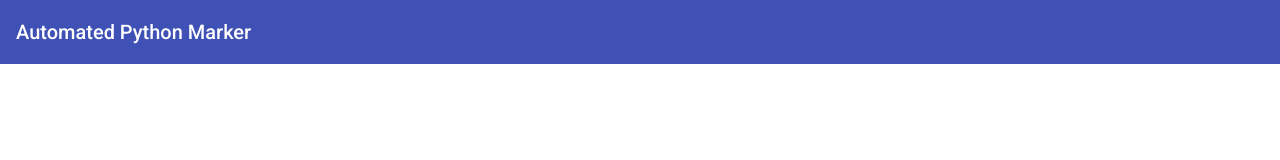
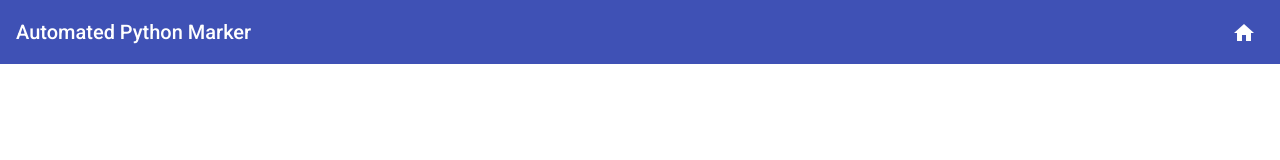
Before and after one commit to EMHodges/markerWebsite, an Angular app: page /upload in a window 1280 px wide. Shown: the top 160 px of the page. Built offline with nearby package versions, Linux system fonts and the light colour scheme.

Commit message:
adding home button to toolbar

```diff
--- a/src/app/app.component.html
+++ b/src/app/app.component.html
@@ -1,4 +1,8 @@
 <mat-toolbar color="primary">
   <span>Automated Python Marker</span>
+  <span class="example-fill-remaining-space"></span>
+  <button class="home-button" (click)="goToHomepage()" mat-icon-button>
+    <mat-icon>home</mat-icon>
+  </button>
 </mat-toolbar>
 <router-outlet></router-outlet>
--- a/src/app/app.component.scss
+++ b/src/app/app.component.scss
@@ -0,0 +1,17 @@
+.home-button {
+
+    justify-content: right;
+    align-items: right;
+
+}
+
+.mat-toolbar {
+    display: flex;
+    flex-wrap: wrap;
+}
+
+.example-fill-remaining-space {
+    // This fills the remaining space, by using flexbox.
+    // Every toolbar row uses a flexbox row layout.
+    flex: 1 1 auto;
+  }
--- a/src/app/app.component.ts
+++ b/src/app/app.component.ts
@@ -1,4 +1,5 @@
 import { Component } from '@angular/core';
+import { Router } from '@angular/router';
 
 @Component({
   selector: 'app-root',
@@ -7,4 +8,10 @@ import { Component } from '@angular/core';
 })
 export class AppComponent {
   title = 'markerWebsite';
+
+  constructor(private router: Router) {}
+
+  goToHomepage() {
+    this.router.navigate(['/home'])
+  }
 }
--- a/src/app/app.module.ts
+++ b/src/app/app.module.ts
@@ -23,7 +23,7 @@ import {MatRippleModule} from '@angular/material/core';
 import { FontAwesomeModule } from '@fortawesome/angular-fontawesome';
 import { HttpClientModule } from '@angular/common/http';
 import {MatExpansionModule} from '@angular/material/expansion';
-import {MatIcon, MatIconModule} from '@angular/material/icon';
+import {MatIconModule} from '@angular/material/icon';
 import {MatStepperModule} from '@angular/material/stepper';
 import { QuestionnaireComponent } from './questionnaire/questionnaire.component';
 import { FileUploadComponent } from './file-upload/file-upload.component';
```
